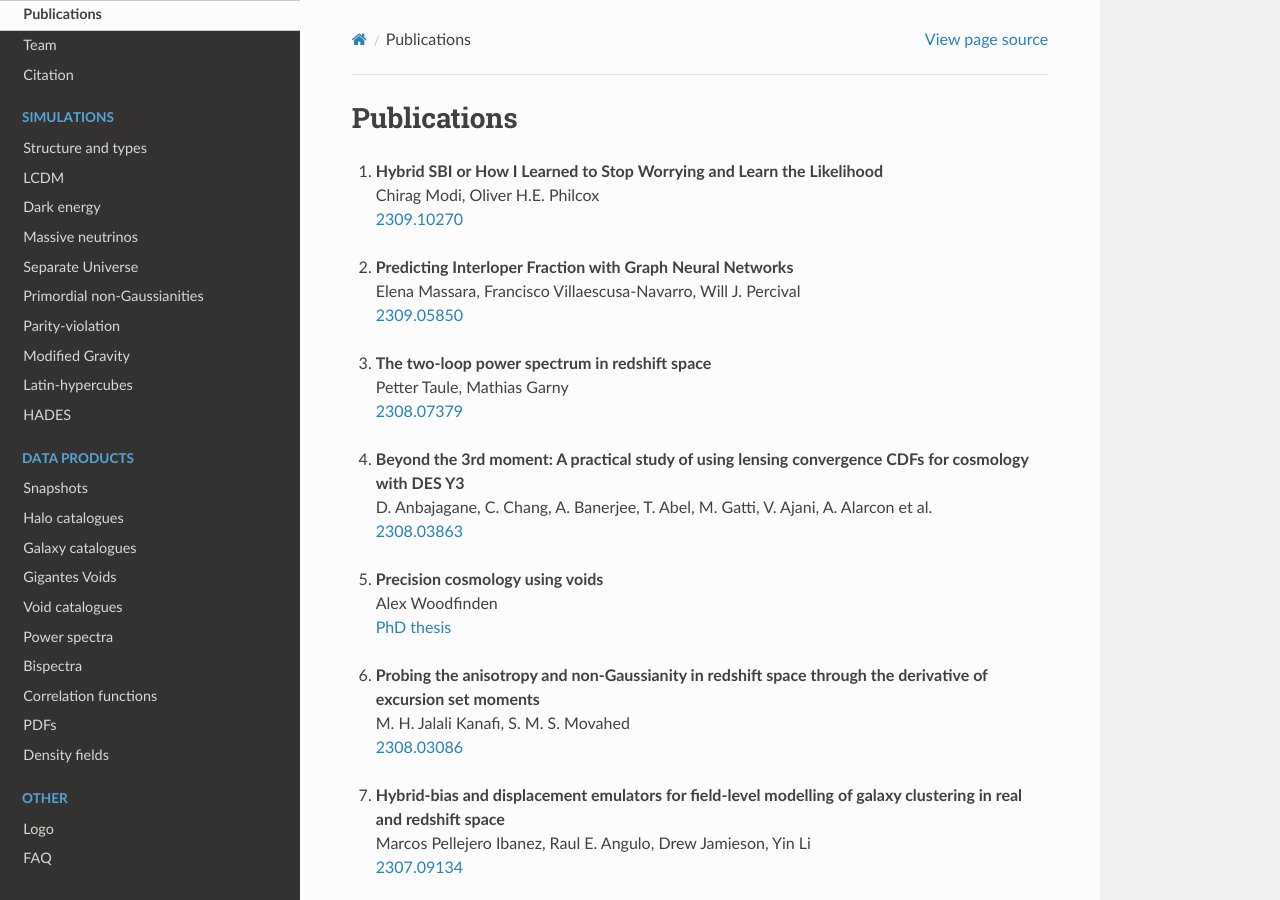
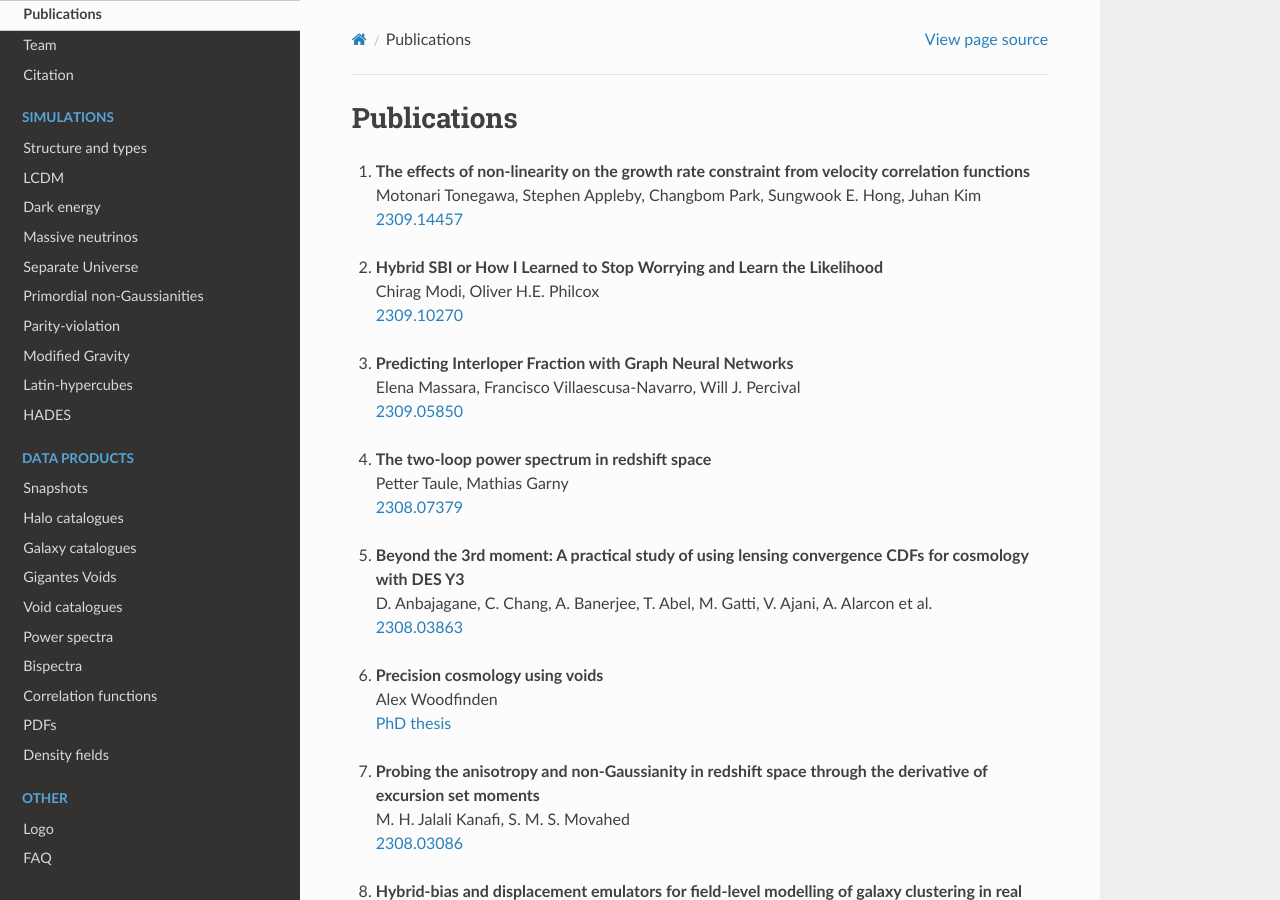
Before and after one commit to franciscovillaescusa/Quijote-simulations, a Sphinx documentation site: the page built from docs/source/publications.rst, in a window 1280 px wide and 900 px high. Built offline with Sphinx 7.4.7 and the Read the Docs theme 2.0.0, drawn with Linux system fonts in a browser that asks for light colours; pages that are not in the unit, such as notebooks, are missing from menus.

Commit message:
publications updated

```diff
--- a/docs/source/publications.rst
+++ b/docs/source/publications.rst
@@ -3,6 +3,10 @@
 ************
 Publications
 ************
+
+#. | **The effects of non-linearity on the growth rate constraint from velocity correlation functions**
+   | Motonari Tonegawa, Stephen Appleby, Changbom Park, Sungwook E. Hong, Juhan Kim
+   | `2309.14457 <https://arxiv.org/abs/2309.14457>`_
 
 #. | **Hybrid SBI or How I Learned to Stop Worrying and Learn the Likelihood**
    | Chirag Modi, Oliver H.E. Philcox
```
